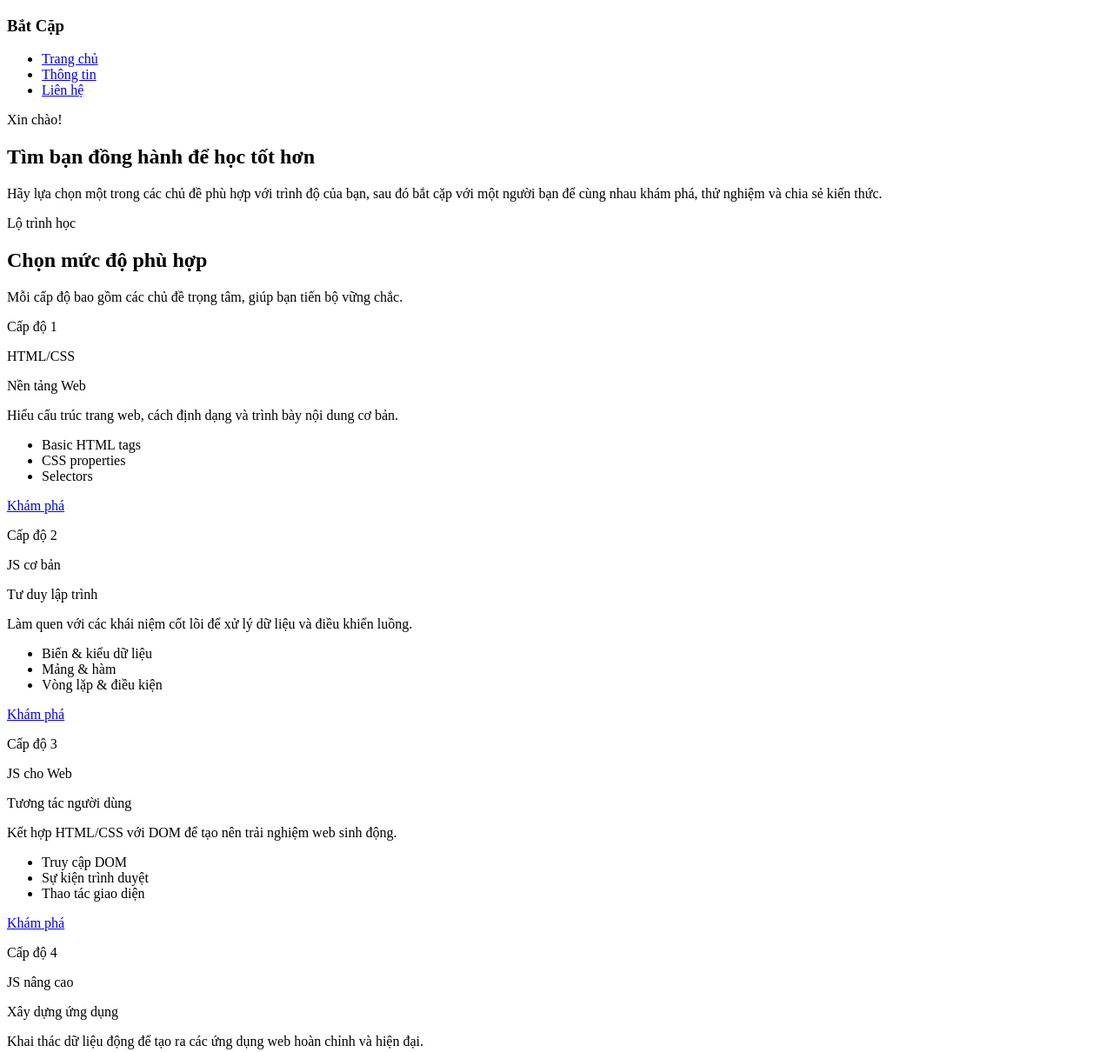
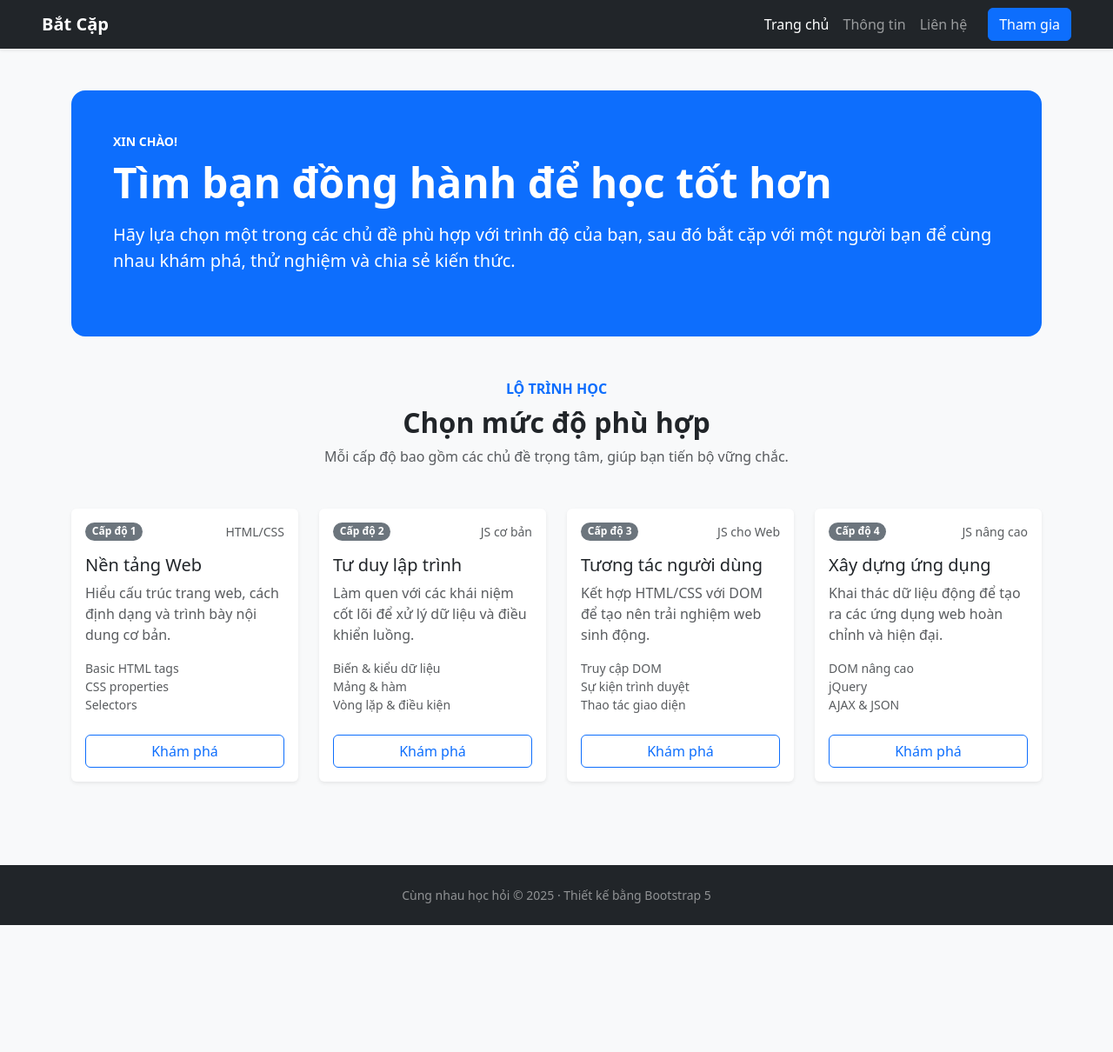
Before and after one commit to phuongdc25v7k026-art/CT275DC01-lab1, a plain HTML site: page ex2/pairup.html in a window 1280 px wide. Shown: the top 1210 px of the page at 87% size. After the commit the page ends 1064 px from the top, so only its background shows below. Drawn offline with nearby package versions, Linux system fonts and the light colour scheme.

Commit message:
Đã làm xong

```diff
--- a/ex2/pairup.html
+++ b/ex2/pairup.html
@@ -7,99 +7,150 @@
       content="width=device-width, initial-scale=1, shrink-to-fit=no"
     />
     <title>Bắt Cặp</title>
+    <link href="https://cdn.jsdelivr.net/npm/bootstrap@5.3.3/dist/css/bootstrap.min.css" rel="stylesheet">
   </head>
 
-  <body>
-    <h3>Bắt Cặp</h3>
-    <ul>
-      <li><a href="#">Trang chủ</a></li>
-      <li><a href="#">Thông tin</a></li>
-      <li><a href="#">Liên hệ</a></li>
-    </ul>
+  <body class="bg-light ">
+    <nav class="navbar navbar-expand-lg navbar-dark bg-dark shadow-sm px-3 px-lg-5">
+    <a class="navbar-brand fw-bold" href="#">Bắt Cặp</a>
+    <button
+      class="navbar-toggler"
+      type="button"
+      data-bs-toggle="collapse"
+      data-bs-target="#primaryNav"
+      aria-controls="primaryNav"
+      aria-expanded="false"
+      aria-label="Toggle navigation">
+      <span class="navbar-toggler-icon"></span>
+    </button>
+    <div class="collapse navbar-collapse" id="primaryNav">
+      <div class="navbar-nav ms-auto">
+        <a class="nav-link active" aria-current="page" href="#">Trang chủ</a>
+        <a class="nav-link" href="#">Thông tin</a>
+        <a class="nav-link" href="#">Liên hệ</a>
+      </div>
+      <a class="btn btn-primary ms-lg-3 mt-3 mt-lg-0" href="#">Tham gia</a>
+    </div>
+  </nav>
 
-    <main>
-      <section>
-        <p>Xin chào!</p>
-        <h1>Tìm bạn đồng hành để học tốt hơn</h1>
-        <p>
-          Hãy lựa chọn một trong các chủ đề phù hợp với trình độ của bạn, sau đó
-          bắt cặp với một người bạn để cùng nhau khám phá, thử nghiệm và chia sẻ
-          kiến thức.
+    <main class="container py-5">
+      <section class="bg-primary text-white rounded-4 p-4 p-lg-5 mb-5">
+        <div class="d-flex flex-column align-items-start g-4">
+          <p class="text-uppercase fw-semibold small mb-2">Xin chào!</p>
+          <h1 class="display-5 fw-bold mb-3">
+            Tìm bạn đồng hành để học tốt hơn
+          </h1>
+          <p class="lead mb-4">
+            Hãy lựa chọn một trong các chủ đề phù hợp với trình độ của bạn, sau
+            đó bắt cặp với một người bạn để cùng nhau khám phá, thử nghiệm và
+            chia sẻ kiến thức.
           </p>
+        </div>
       </section>
 
-      <section>
-        <p>Lộ trình học</p>
-        <h2>Chọn mức độ phù hợp</h2>
-        <p>
+      <section class="mb-5">
+        <div class="text-center mb-5">
+          <p class="text-uppercase fw-semibold text-primary mb-2">
+            Lộ trình học
+          </p>
+          <h2 class="fw-bold">Chọn mức độ phù hợp</h2>
+          <p class="text-muted mb-0">
             Mỗi cấp độ bao gồm các chủ đề trọng tâm, giúp bạn tiến bộ vững chắc.
           </p>
+        </div>
 
-        <div>
-          <p>Cấp độ 1</p>
-          <p>HTML/CSS</p>
-          <p>Nền tảng Web</p>
-          <p>
-            Hiểu cấu trúc trang web, cách định dạng và trình bày nội dung cơ
-            bản.
+        <div class="row g-4">
+          <div class="col-md-6 col-lg-3">
+            <article class="card h-100 border-0 shadow-sm">
+              <div class="card-body d-flex flex-column">
+                <div class="d-flex align-items-center justify-content-between mb-3">
+                  <span class="badge rounded-pill text-bg-secondary">Cấp độ 1</span>
+                  <small class="text-muted">HTML/CSS</small>
+                </div>
+                <h5 class="card-title">Nền tảng Web</h5>
+                <p class="card-text text-muted flex-grow-1">
+                  Hiểu cấu trúc trang web, cách định dạng và trình bày nội dung cơ bản.
                 </p>
-          <ul>
+                <ul class="list-unstyled small text-muted mb-4">
                   <li>Basic HTML tags</li>
                   <li>CSS properties</li>
                   <li>Selectors</li>
                 </ul>
-          <a href="#">Khám phá</a>
+                <a class="btn btn-outline-primary w-100" href="#">Khám phá</a>
+              </div>
+            </article>
           </div>
 
-        <div>
-          <p>Cấp độ 2</p>
-          <p>JS cơ bản</p>
-          <p>Tư duy lập trình</p>
-          <p>
-            Làm quen với các khái niệm cốt lõi để xử lý dữ liệu và điều khiển
-            luồng.
+          <div class="col-md-6 col-lg-3">
+            <article class="card h-100 border-0 shadow-sm">
+              <div class="card-body d-flex flex-column">
+                <div class="d-flex align-items-center justify-content-between mb-3">
+                  <span class="badge rounded-pill text-bg-secondary">Cấp độ 2</span>
+                  <small class="text-muted">JS cơ bản</small>
+                </div>
+                <h5 class="card-title">Tư duy lập trình</h5>
+                <p class="card-text text-muted flex-grow-1">
+                  Làm quen với các khái niệm cốt lõi để xử lý dữ liệu và điều khiển luồng.
                 </p>
-          <ul>
+                <ul class="list-unstyled small text-muted mb-4">
                   <li>Biến & kiểu dữ liệu</li>
                   <li>Mảng & hàm</li>
                   <li>Vòng lặp & điều kiện</li>
                 </ul>
-          <a href="#">Khám phá</a>
+                <a class="btn btn-outline-primary w-100" href="#">Khám phá</a>
+              </div>
+            </article>
           </div>
 
-        <div>
-          <p>Cấp độ 3</p>
-          <p>JS cho Web</p>
-          <p>Tương tác người dùng</p>
-          <p>Kết hợp HTML/CSS với DOM để tạo nên trải nghiệm web sinh động.</p>
-          <ul>
+          <div class="col-md-6 col-lg-3">
+            <article class="card h-100 border-0 shadow-sm">
+              <div class="card-body d-flex flex-column">
+                <div class="d-flex align-items-center justify-content-between mb-3">
+                  <span class="badge rounded-pill text-bg-secondary">Cấp độ 3</span>
+                  <small class="text-muted">JS cho Web</small>
+                </div>
+                <h5 class="card-title">Tương tác người dùng</h5>
+                <p class="card-text text-muted flex-grow-1">
+                  Kết hợp HTML/CSS với DOM để tạo nên trải nghiệm web sinh động.
+                </p>
+                <ul class="list-unstyled small text-muted mb-4">
                   <li>Truy cập DOM</li>
                   <li>Sự kiện trình duyệt</li>
                   <li>Thao tác giao diện</li>
                 </ul>
-          <a href="#">Khám phá</a>
+                <a class="btn btn-outline-primary w-100" href="#">Khám phá</a>
+              </div>
+            </article>
           </div>
 
-        <div>
-          <p>Cấp độ 4</p>
-          <p>JS nâng cao</p>
-          <p>Xây dựng ứng dụng</p>
-          <p>
-            Khai thác dữ liệu động để tạo ra các ứng dụng web hoàn chỉnh và hiện
-            đại.
+          <div class="col-md-6 col-lg-3">
+            <article class="card h-100 border-0 shadow-sm">
+              <div class="card-body d-flex flex-column">
+                <div class="d-flex align-items-center justify-content-between mb-3">
+                  <span class="badge rounded-pill text-bg-secondary">Cấp độ 4</span>
+                  <small class="text-muted">JS nâng cao</small>
+                </div>
+                <h5 class="card-title">Xây dựng ứng dụng</h5>
+                <p class="card-text text-muted flex-grow-1">
+                  Khai thác dữ liệu động để tạo ra các ứng dụng web hoàn chỉnh và hiện đại.
                 </p>
-          <ul>
+                <ul class="list-unstyled small text-muted mb-4">
                   <li>DOM nâng cao</li>
                   <li>jQuery</li>
                   <li>AJAX & JSON</li>
                 </ul>
-          <a href="#">Khám phá</a>
+                <a class="btn btn-outline-primary w-100" href="#">Khám phá</a>
+              </div>
+            </article>
+          </div>
         </div>
       </section>
     </main>
 
-    <footer>
-      <p>Cùng nhau học hỏi &copy; 2025</p>
+    <footer class="py-4 bg-dark text-white-50">
+      <p class="text-center small mb-0">
+        Cùng nhau học hỏi &copy; 2025 · Thiết kế bằng Bootstrap 5
+      </p>
     </footer>
   </body>
 </html>
```
Lines whose indentation alone changed are shown as unchanged.
